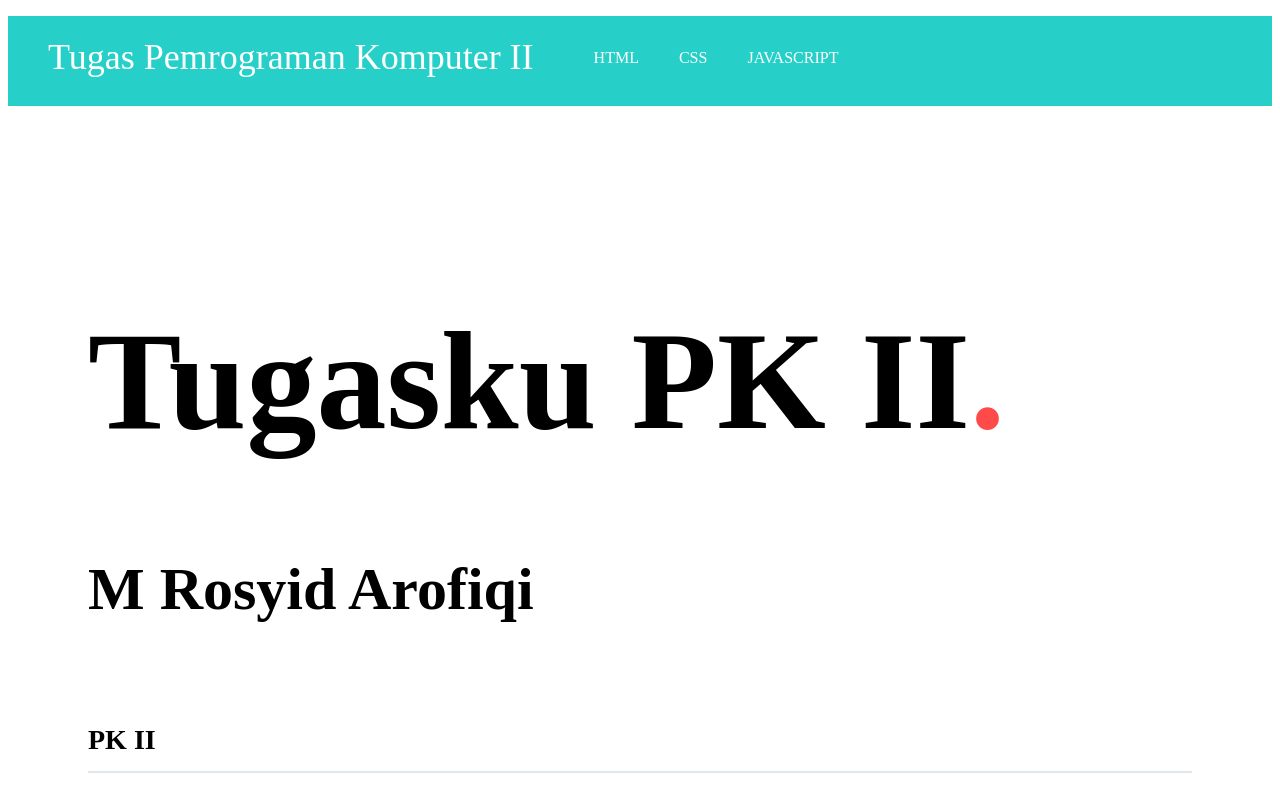
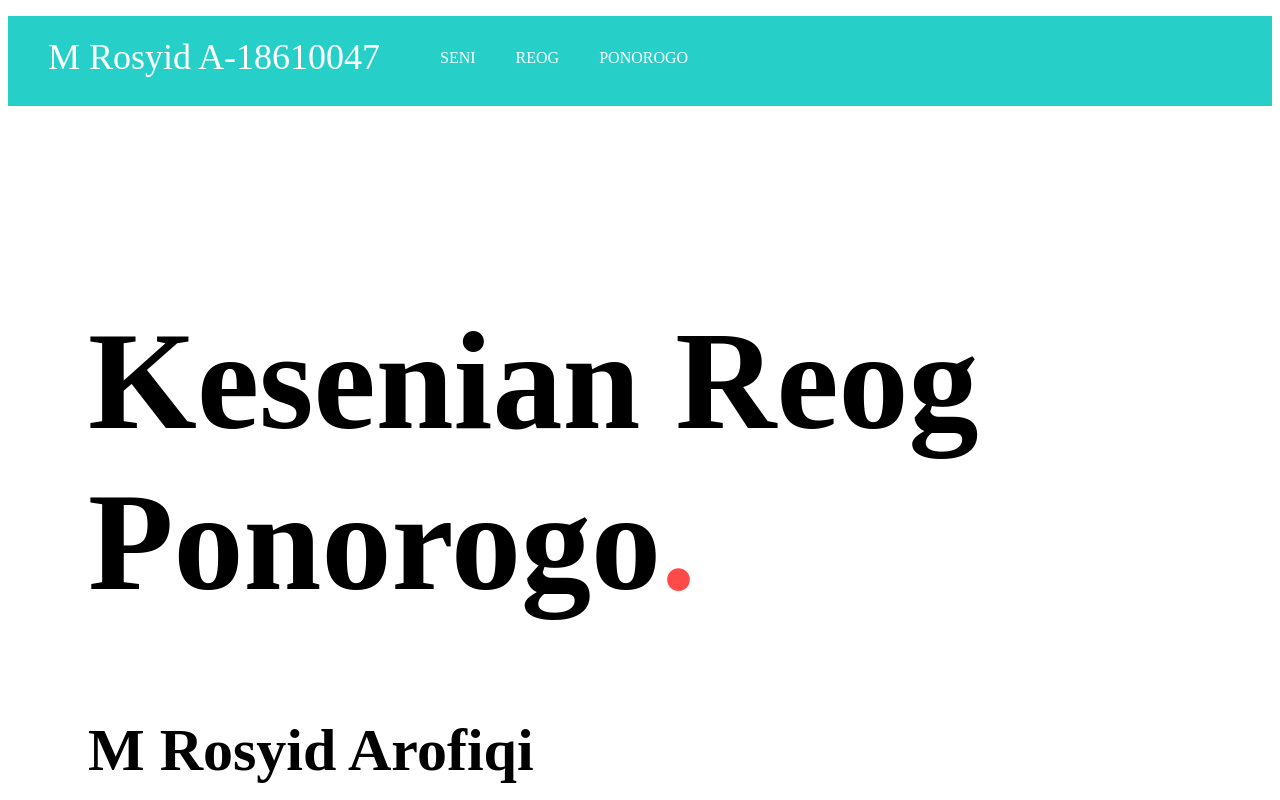
Before and after one commit to rosyid22/rosyid.github.io, a plain HTML site: page index.html in a window 1280 px wide. Shown: the top 800 px of the page. Drawn offline with Linux system fonts and the light colour scheme.

Commit message:
Update index.html

```diff
--- a/index.html
+++ b/index.html
@@ -3,25 +3,25 @@
 
 <head>
     <meta charset="utf-8">
-    <title>M Rosyid Arofiqi</title>
+    <title>M Rosyid Arofiqi-18610047</title>
     <link rel="stylesheet" href="stylesheet.css">
 </head>
 
 <body>
     <div class="header">
-        <div class="header-logo">Tugas Pemrograman Komputer II</div>
+        <div class="header-logo">M Rosyid A-18610047</div>
         <div class="header-list">
             <ul>
-                <li>HTML</li>
-                <li>CSS</li>
-                <li>JAVASCRIPT</li>
+                <li>SENI</li>
+                <li>REOG</li>
+                <li>PONOROGO</li>
             </ul>
         </div>
     </div>
 
     <div class="main">
         <div class="copy-container">
-            <h1>Tugasku PK II<span>.</span></h1>
+            <h1>Kesenian Reog Ponorogo<span>.</span></h1>
             <h2>M Rosyid Arofiqi</h2>
         </div>
 
```
